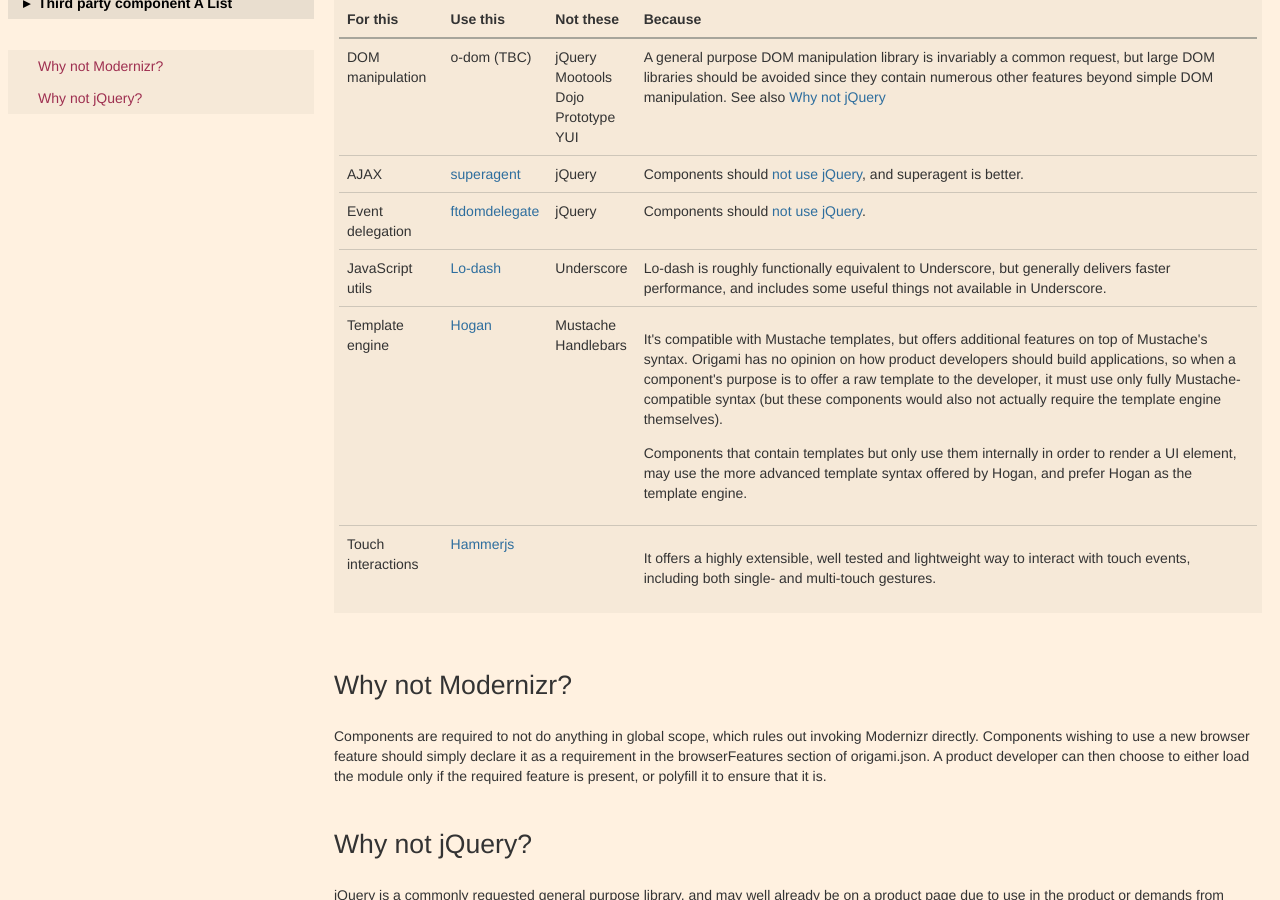
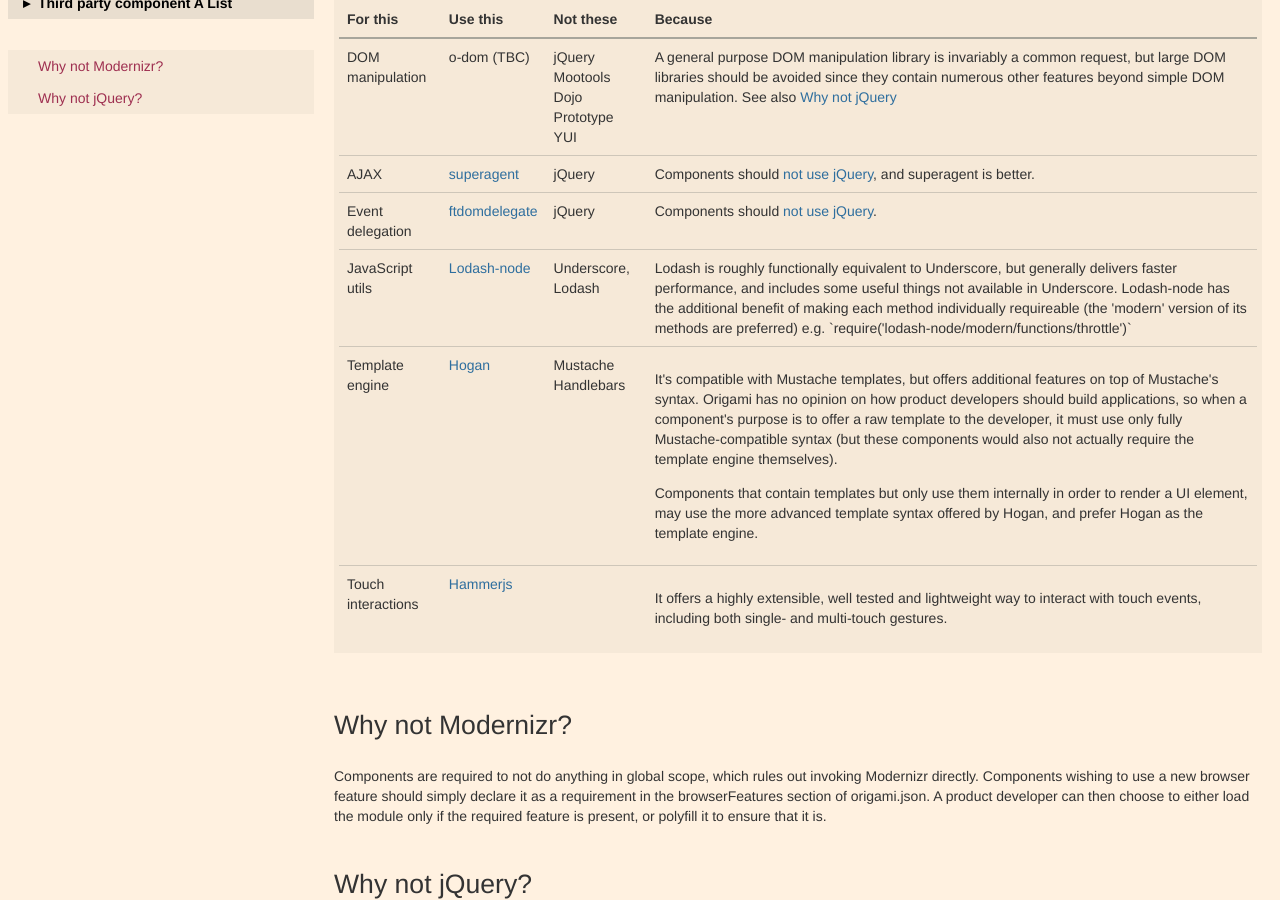
Before and after one commit to Financial-Times/ft-origami, a Jekyll site: the page built from docs/3rd-party-a-list.md, in a window 1280 px wide and 900 px high, scrolled down 310 px. Built offline with Jekyll 4.4.1, drawn with Linux system fonts in a browser that asks for light colours.

Commit message:
Replaced lodash with lodash-node in A-list

```diff
--- a/docs/3rd-party-a-list.md
+++ b/docs/3rd-party-a-list.md
@@ -30,9 +30,9 @@ Origami components may have dependencies (via Bower) on third party components.
 		<td>Components should <a href='#why_not_jquery'>not use jQuery</a>.</td>
 	</tr><tr>
 		<td>JavaScript utils</td>
-		<td><a href='https://github.com/lodash/lodash'>Lo-dash</a></td>
-		<td>Underscore</td>
-		<td>Lo-dash is roughly functionally equivalent to Underscore, but generally delivers faster performance, and includes some useful things not available in Underscore.</td>
+		<td><a href='https://github.com/lodash/lodash-node'>Lodash-node</a></td>
+		<td>Underscore, Lodash</td>
+		<td>Lodash is roughly functionally equivalent to Underscore, but generally delivers faster performance, and includes some useful things not available in Underscore. Lodash-node has the additional benefit of making each method individually requireable (the 'modern' version of its methods are preferred) e.g. `require('lodash-node/modern/functions/throttle')`</td>
 	</tr><tr>
 		<td>Template engine</td>
 		<td><a href='https://github.com/twitter/hogan.js'>Hogan</a></td>
```
